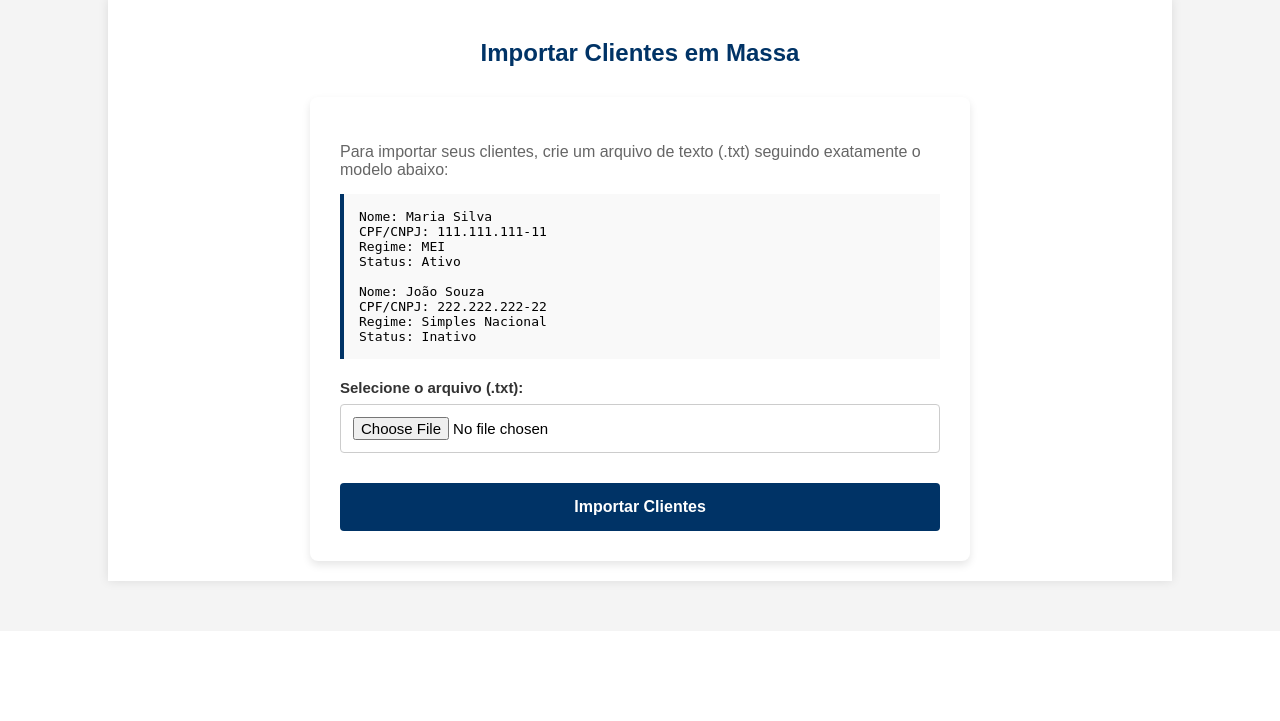
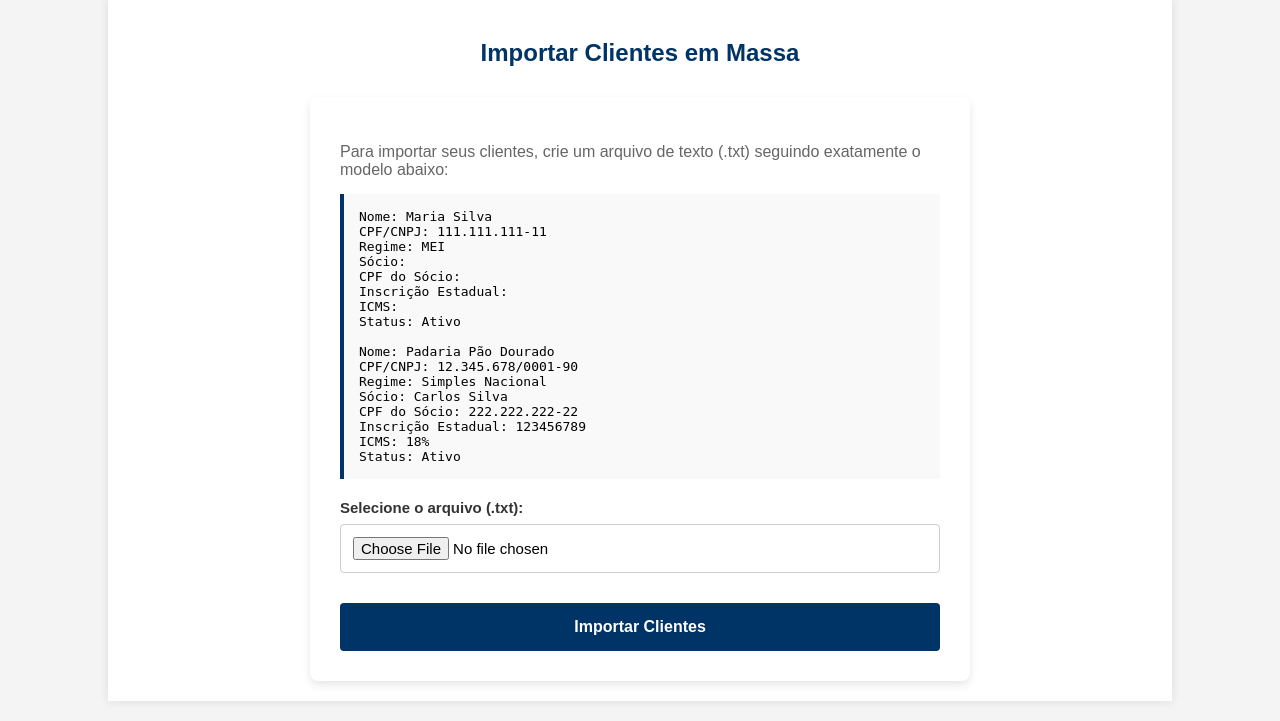
Before and after one commit to Jessica-Storgatto/eficon-mvp-contabil, a Flask app: page /clientes/importar in a window 1280 px wide. Shown: the part 169-890 px from the top of the page. Before the commit the page ends 757 px from the top, so only its background shows below. Run offline with Flask 3, Linux system fonts and the light colour scheme.

Commit message:
feat: adiciona campos de socio, cpf_socio, inscricao_estadual e icms ao cadastro e importacao de clientes

```diff
--- a/models.py
+++ b/models.py
@@ -10,6 +10,11 @@ class Cliente(db.Model):
     cpf_cnpj = db.Column(db.String(18), nullable=False, unique=True)
     regime_tributario = db.Column(db.String(50), nullable=False)
     ativo = db.Column(db.Boolean, default=True)
+
+    socio = db.Column(db.String(150), nullable=True)
+    cpf_socio = db.Column(db.String(14), nullable=True)
+    inscricao_estadual = db.Column(db.String(50), nullable=True)
+    icms = db.Column(db.String(50), nullable=True)
 
 class Documento(db.Model):
     __tablename__ = "documentos"
--- a/routes.py
+++ b/routes.py
@@ -13,7 +13,6 @@ def painel():
     obrigacoes = ObrigacaoAcessoria.query.all()
     dados = []
 
-    # Variáveis para os cartões de resumo
     total_atrasadas = 0
     total_vence_breve = 0
     total_concluidas = 0
@@ -23,7 +22,6 @@ def painel():
         cliente = Cliente.query.get(o.cliente_id)
         status_calculado = classificar_obrigacao(o.data_vencimento, o.status)
 
-        # Contabiliza para os cartões
         if status_calculado == "Atrasada":
             total_atrasadas += 1
         elif status_calculado.startswith("Vence"):
@@ -34,7 +32,7 @@ def painel():
             total_pendentes += 1
 
         dados.append({
-            "id": o.id, # <-- IMPORTANTE: O ID precisa estar aqui para o check funcionar
+            "id": o.id,
             "cliente": cliente.nome if cliente else "—",
             "tipo": o.tipo_obrigacao,
             "competencia": o.competencia,
@@ -66,10 +64,17 @@ def importar_clientes():
         conteudo = arquivo.read().decode("utf-8")
         linhas = conteudo.splitlines()
 
+        # Variáveis do cliente
         nome_atual = None
         cpf_atual = None
         regime_atual = None
         status_atual = None
+
+        # Variáveis dos novos campos
+        socio_atual = None
+        cpf_socio_atual = None
+        ie_atual = None
+        icms_atual = None
 
         adicionados = 0
         atualizados = 0
@@ -83,6 +88,14 @@ def importar_clientes():
                 cpf_atual = linha.replace("CPF/CNPJ:", "").strip()
             elif linha.startswith("Regime:"):
                 regime_atual = linha.replace("Regime:", "").strip()
+            elif linha.startswith("Sócio:"):
+                socio_atual = linha.replace("Sócio:", "").strip()
+            elif linha.startswith("CPF do Sócio:"):
+                cpf_socio_atual = linha.replace("CPF do Sócio:", "").strip()
+            elif linha.startswith("Inscrição Estadual:"):
+                ie_atual = linha.replace("Inscrição Estadual:", "").strip()
+            elif linha.startswith("ICMS:"):
+                icms_atual = linha.replace("ICMS:", "").strip()
             elif linha.startswith("Status:"):
                 status_texto = linha.replace("Status:", "").strip().lower()
                 status_atual = True if status_texto == "ativo" else False
@@ -95,7 +108,11 @@ def importar_clientes():
                             nome=nome_atual,
                             cpf_cnpj=cpf_atual,
                             regime_tributario=regime_atual,
-                            ativo=status_atual
+                            ativo=status_atual,
+                            socio=socio_atual,
+                            cpf_socio=cpf_socio_atual,
+                            inscricao_estadual=ie_atual,
+                            icms=icms_atual
                         )
                         db.session.add(novo_cliente)
                         adicionados += 1
@@ -103,9 +120,15 @@ def importar_clientes():
                         cliente_existente.nome = nome_atual
                         cliente_existente.regime_tributario = regime_atual
                         cliente_existente.ativo = status_atual
+                        cliente_existente.socio = socio_atual
+                        cliente_existente.cpf_socio = cpf_socio_atual
+                        cliente_existente.inscricao_estadual = ie_atual
+                        cliente_existente.icms = icms_atual
                         atualizados += 1
 
+                    # Limpa TUDO para o próximo cliente
                     nome_atual, cpf_atual, regime_atual, status_atual = None, None, None, None
+                    socio_atual, cpf_socio_atual, ie_atual, icms_atual = None, None, None, None
 
         db.session.commit()
         flash(f"Importação concluída! {adicionados} novos adicionados, {atualizados} atualizados.", "sucesso")
@@ -164,10 +187,8 @@ def upload_documento():
         filename = secure_filename(arquivo.filename)
         caminho_completo = os.path.join(current_app.config['UPLOAD_FOLDER'], filename)
 
-        # Salva o arquivo físico na pasta
         arquivo.save(caminho_completo)
 
-        # Salva o registro no banco de dados
         novo_documento = Documento(
             cliente_id=cliente_id,
             nome_arquivo=filename,
--- a/templates/importar_clientes.html
+++ b/templates/importar_clientes.html
@@ -26,15 +26,23 @@
 
     <p style="color: #666; margin-bottom: 15px;">Para importar seus clientes, crie um arquivo de texto (.txt) seguindo exatamente o modelo abaixo:</p>
 
-    <div class="exemplo-box">Nome: Maria Silva
+        <div class="exemplo-box">Nome: Maria Silva
 CPF/CNPJ: 111.111.111-11
 Regime: MEI
+Sócio:
+CPF do Sócio:
+Inscrição Estadual:
+ICMS:
 Status: Ativo
 
-Nome: João Souza
-CPF/CNPJ: 222.222.222-22
+Nome: Padaria Pão Dourado
+CPF/CNPJ: 12.345.678/0001-90
 Regime: Simples Nacional
-Status: Inativo</div>
+Sócio: Carlos Silva
+CPF do Sócio: 222.222.222-22
+Inscrição Estadual: 123456789
+ICMS: 18%
+Status: Ativo</div>
 
     <form method="POST" enctype="multipart/form-data">
         <div class="form-group">
```
Also changed, not shown: templates/clientes.html (+29 -7 lines).
